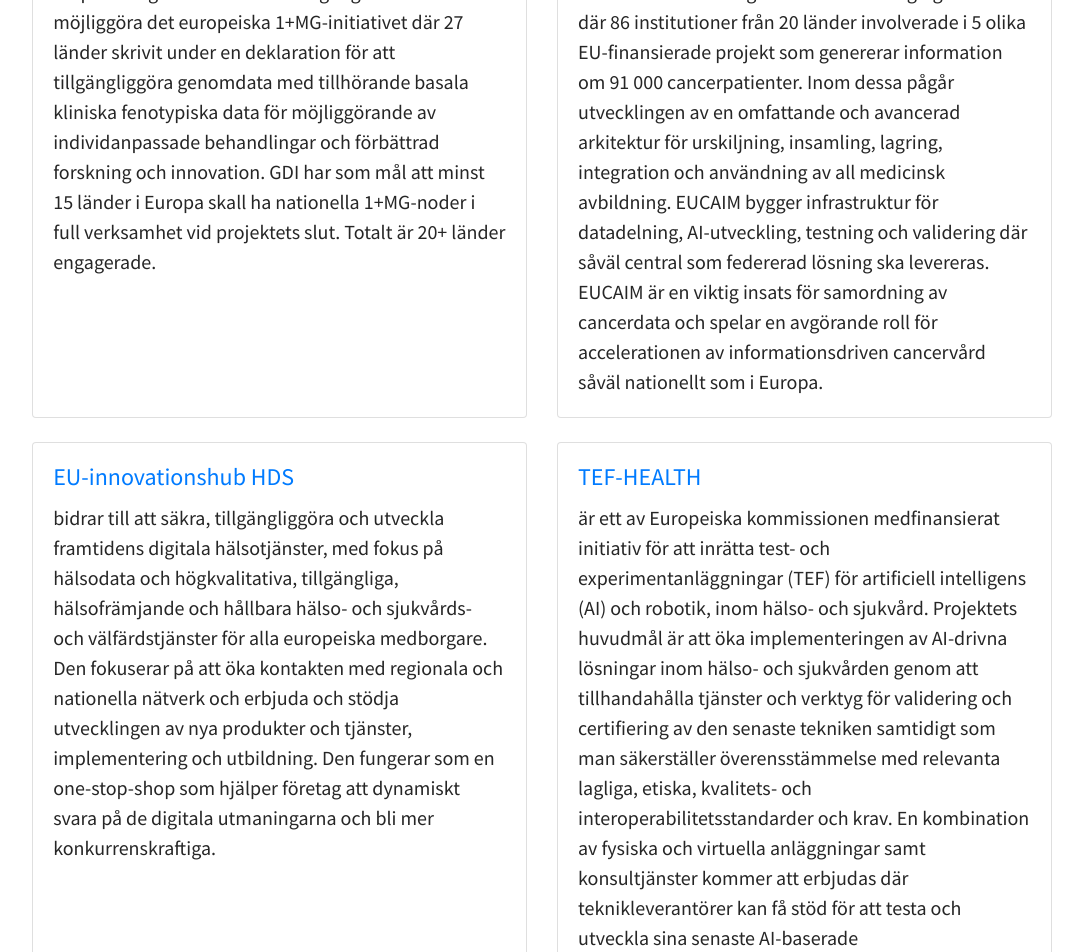
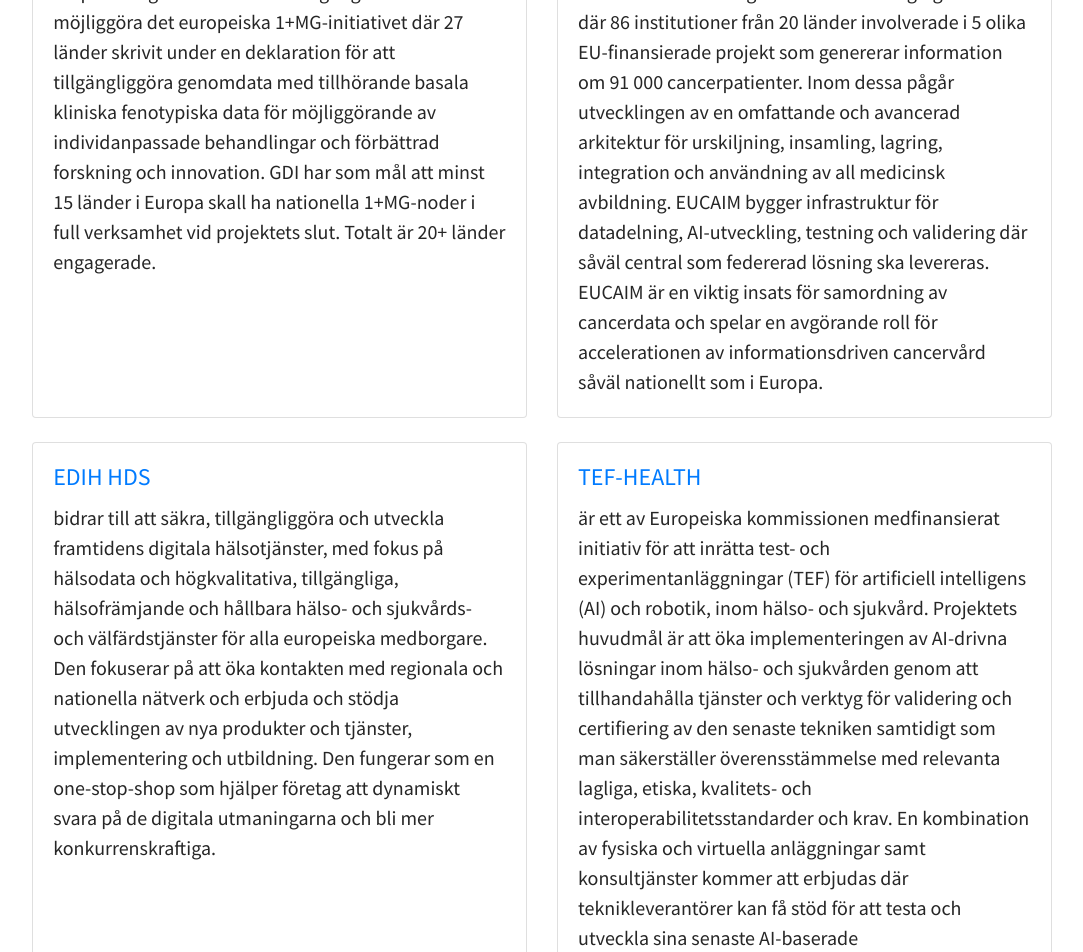
Before and after one commit to ScilifelabDataCentre/DIGIfor1Health_web, a Jekyll site: the page built from pages/projects.md, in a window 1280 px wide. Shown: the part 469-1421 px from the top of the page, without its empty margins (98-1181 px from the left). Built offline with Jekyll 4.4.1, drawn with Linux system fonts in a browser that asks for light colours; a script that is not in the unit is left out; comment, search, counter and statistics services are not loaded.

Commit message:
Update projects.md

```diff
--- a/pages/projects.md
+++ b/pages/projects.md
@@ -41,7 +41,7 @@ bootstrap: true
 
         <div class="card-body">
           <h4 class="card-title">
-            <a href="https://www.healthdatasweden.eu/">EU-innovationshub HDS</a>
+            <a href="https://www.healthdatasweden.eu/">EDIH HDS</a>
           </h4>
           <p class="card-text">bidrar till att säkra, tillgängliggöra och utveckla framtidens digitala hälsotjänster, med fokus på hälsodata och högkvalitativa, tillgängliga, hälsofrämjande och hållbara hälso- och sjukvårds- och välfärdstjänster för alla europeiska medborgare. Den fokuserar på att öka kontakten med regionala och nationella nätverk och erbjuda och stödja utvecklingen av nya produkter och tjänster, implementering och utbildning. Den fungerar som en one-stop-shop som hjälper företag att dynamiskt svara på de digitala utmaningarna och bli mer konkurrenskraftiga. </p>
         </div>
```
